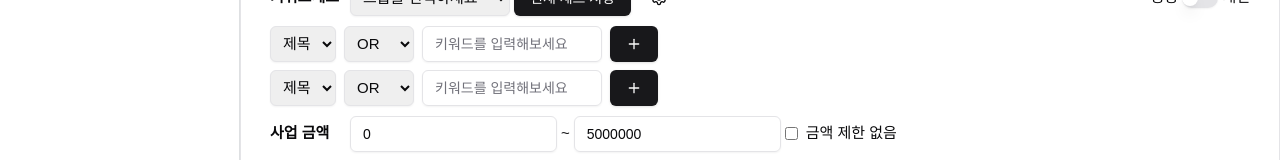
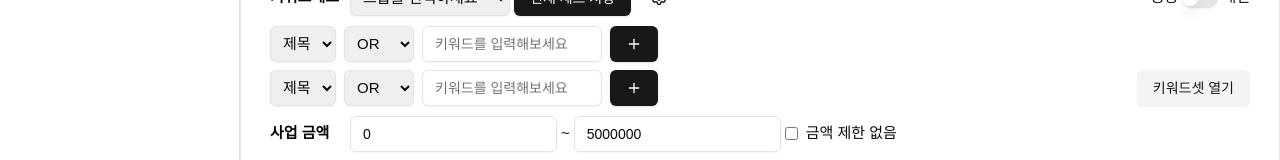
Before and after one commit to hckang80/nextjs-beginner-task, a Next.js app: page /dashboard/rfp in a window 1280 px wide. Shown: the part 263-423 px from the top of the page. Built offline with nearby package versions, Linux system fonts and the light colour scheme.

Commit message:
feat: 키워드셋 열고 접는 기능 추가

```diff
--- a/app/dashboard/rfp/detailed-search.tsx
+++ b/app/dashboard/rfp/detailed-search.tsx
@@ -181,6 +181,24 @@ export function DetailedSearch() {
         text: "",
         tags: [],
       },
+      setC: {
+        type: "title",
+        operation: "or",
+        text: "",
+        tags: [],
+      },
+      setD: {
+        type: "title",
+        operation: "or",
+        text: "",
+        tags: [],
+      },
+      setF: {
+        type: "title",
+        operation: "or",
+        text: "",
+        tags: [],
+      },
     },
     priceFrom: 0,
     priceTo: 5_000_000,
@@ -307,6 +325,20 @@ export function DetailedSearch() {
     setKeywordSet(getKeywordSets());
   }, [keywordSet]);
 
+  const DEFAULT_KEYWORD_SET_SIZE = 2;
+  const [keywordSetSize, setKeywordSetSize] = useState(
+    DEFAULT_KEYWORD_SET_SIZE
+  );
+  const toggleButtonLabel =
+    keywordSetSize === DEFAULT_KEYWORD_SET_SIZE ? "열기" : "접기";
+  const toggleKeywordSetSize = () => {
+    setKeywordSetSize(
+      keywordSetSize === DEFAULT_KEYWORD_SET_SIZE
+        ? Object.keys(formModel.keywordSets).length
+        : DEFAULT_KEYWORD_SET_SIZE
+    );
+  };
+
   return (
     // TODO: react hook form 으로 개선하기
     <form onSubmit={handleSubmit}>
@@ -344,9 +376,14 @@ export function DetailedSearch() {
           <tr>
             <td colSpan={6}>
               <div className="flex flex-col gap-2">
-                {Object.entries(formModel.keywordSets).map(([key, context]) => {
+                {Object.entries(formModel.keywordSets)
+                  .slice(0, keywordSetSize)
+                  .map(([key, context], index) => {
                     return (
-                    <div key={key} className="flex flex-wrap gap-2">
+                      <div
+                        key={key}
+                        className="flex flex-wrap items-center gap-2"
+                      >
                         <select
                           name={`${key}.type`}
                           value={context.type}
@@ -377,7 +414,6 @@ export function DetailedSearch() {
                         >
                           <Plus />
                         </Button>
-
                         <ul className="flex flex-wrap items-center gap-2">
                           {context.tags.map((tag) => (
                             <li
@@ -394,6 +430,16 @@ export function DetailedSearch() {
                             </li>
                           ))}
                         </ul>
+                        {index + 1 === DEFAULT_KEYWORD_SET_SIZE && (
+                          <Button
+                            type="button"
+                            variant="secondary"
+                            className="ml-auto"
+                            onClick={toggleKeywordSetSize}
+                          >
+                            키워드셋 {toggleButtonLabel}
+                          </Button>
+                        )}
                       </div>
                     );
                   })}
```
Lines whose indentation alone changed are shown as unchanged.
